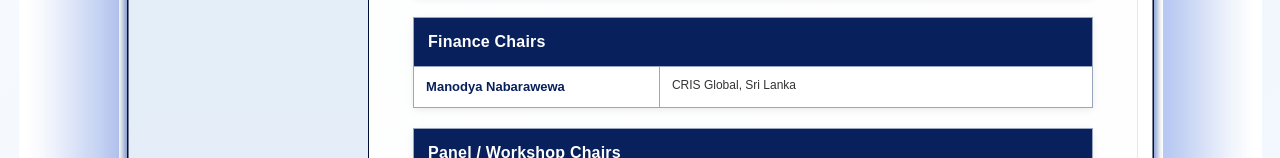
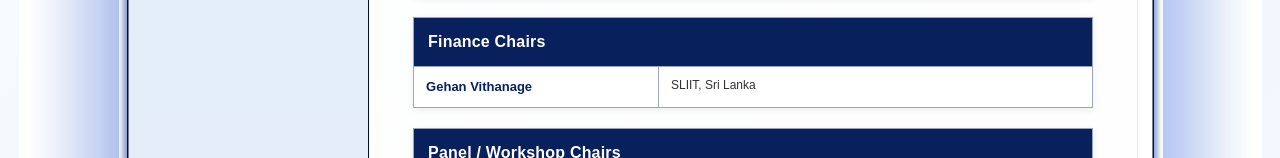
Before and after one commit to pokchik/new2an2026, a plain HTML site: page committees.html in a window 1280 px wide. Shown: the part 1805-1963 px from the top of the page. Drawn offline with Linux system fonts and the light colour scheme.

Commit message:
Update committees.html

```diff
--- a/committees.html
+++ b/committees.html
@@ -680,17 +680,17 @@ function ChangeImage(name,over) {
                     font-size:13px;
                     font-weight:bold;
                 " valign="top" width="235">
-                Manodya Nabarawewa
-            </td>
-<td style="
-                    border:1px solid #9AA6BF;
-                    padding:10px 12px;
-                    color:#333333;
-                    font-size:12px;
-                    font-weight:normal;
-                    line-height:1.45;
-                " valign="top" width="445">
-                CRIS Global, Sri Lanka
+                Gehan Vithanage
+            </td>
+<td style="
+                    border:1px solid #9AA6BF;
+                    padding:10px 12px;
+                    color:#333333;
+                    font-size:12px;
+                    font-weight:normal;
+                    line-height:1.45;
+                " valign="top" width="445">
+                SLIIT, Sri Lanka
             </td>
 </tr>
 </table>
```
